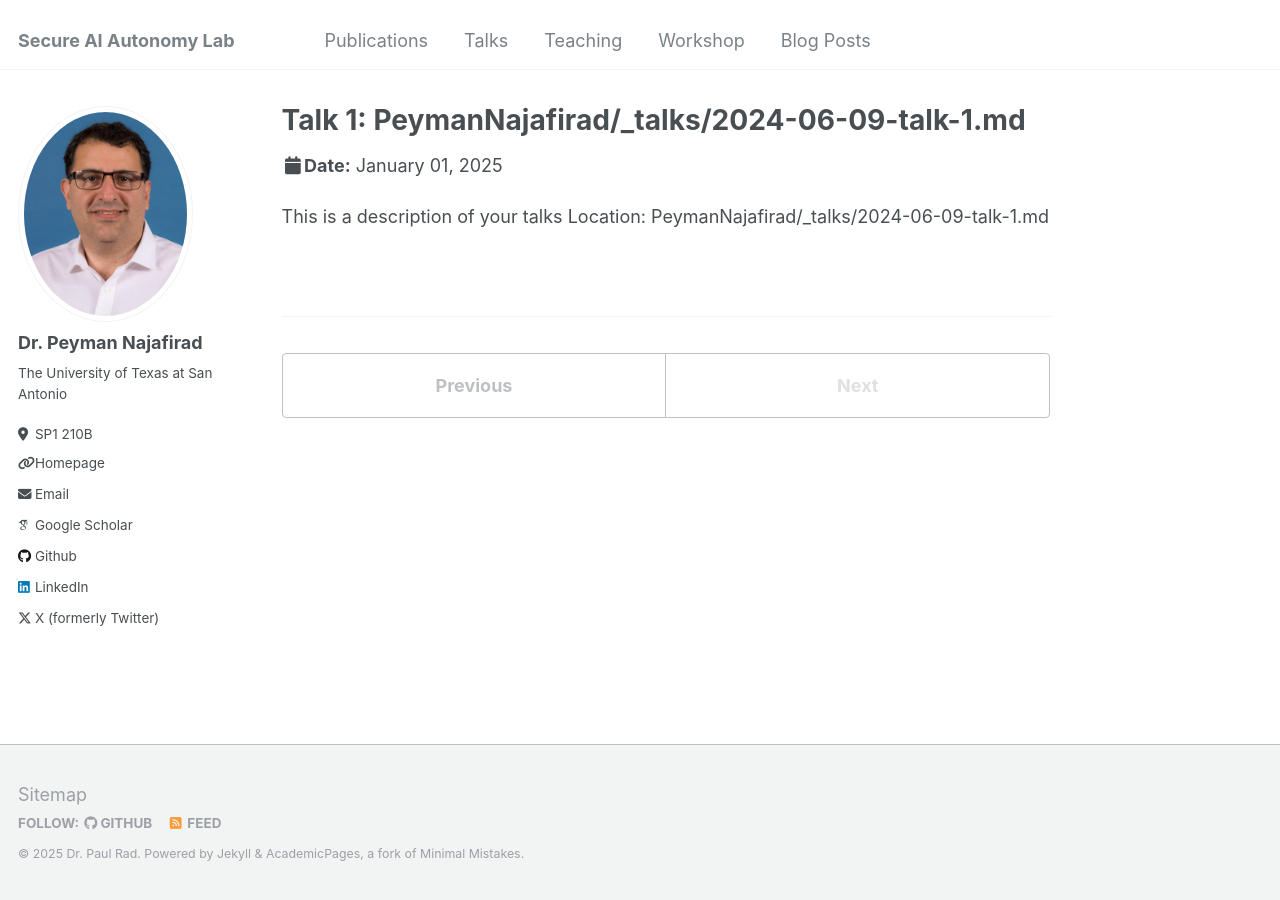
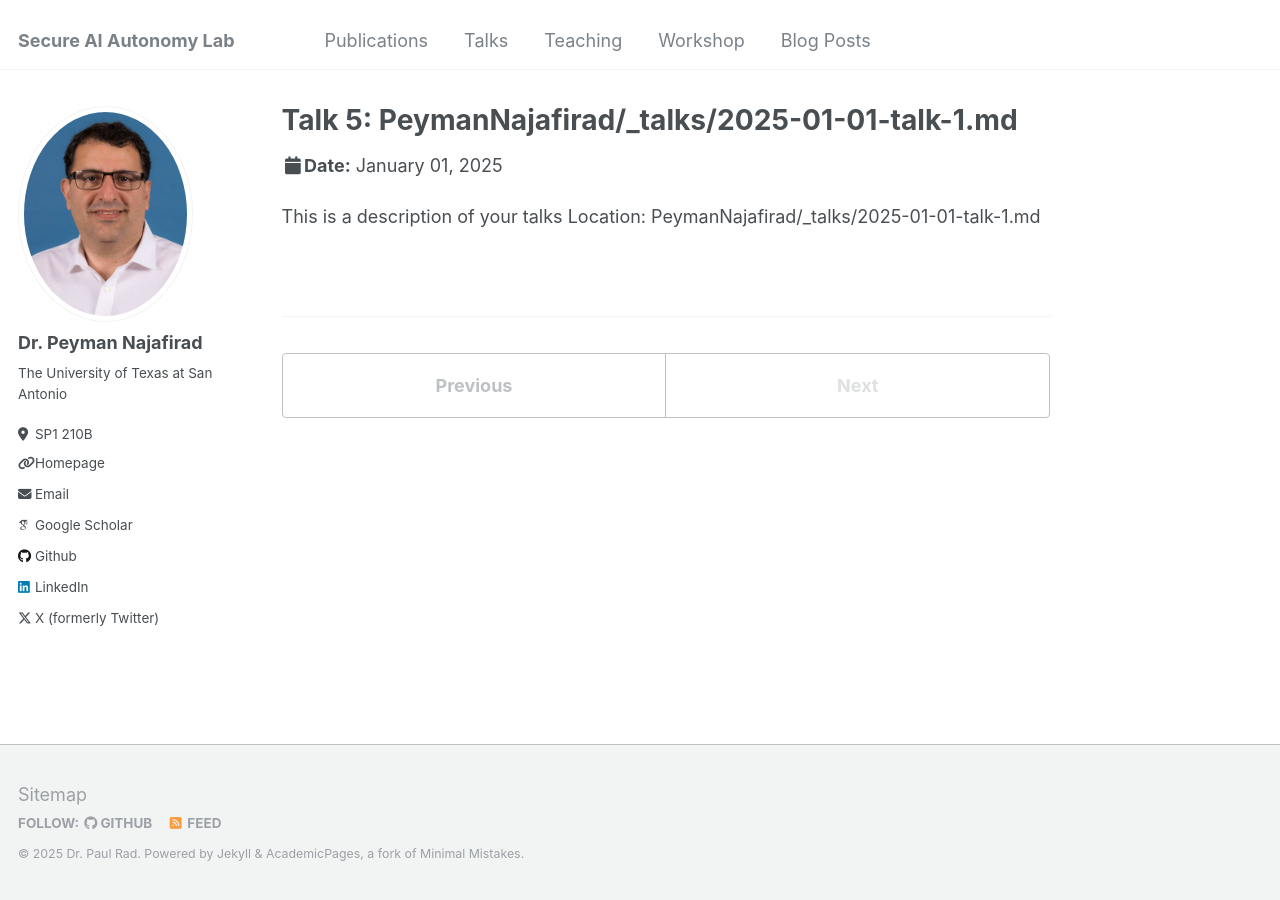
Before and after one commit to SecureAIAutonomyLab/SecureAIAutonomyLab.github.io, a Jekyll site: the page built from _talks/2025-01-01-talk-1.md, in a window 1280 px wide. Built offline with Jekyll 4.4.1, drawn with Linux system fonts in a browser that asks for light colours; some web fonts are replaced.

Commit message:
Update 2025-01-01-talk-1.md

```diff
--- a/_talks/2025-01-01-talk-1.md
+++ b/_talks/2025-01-01-talk-1.md
@@ -1,6 +1,6 @@
 ---
-title: "Talk 1: PeymanNajafirad/_talks/2024-06-09-talk-1.md"
+title: "Talk 5: PeymanNajafirad/_talks/2025-01-01-talk-1.md"
 ---
 
 This is a description of your talks
-Location: PeymanNajafirad/_talks/2024-06-09-talk-1.md
+Location: PeymanNajafirad/_talks/2025-01-01-talk-1.md
```
